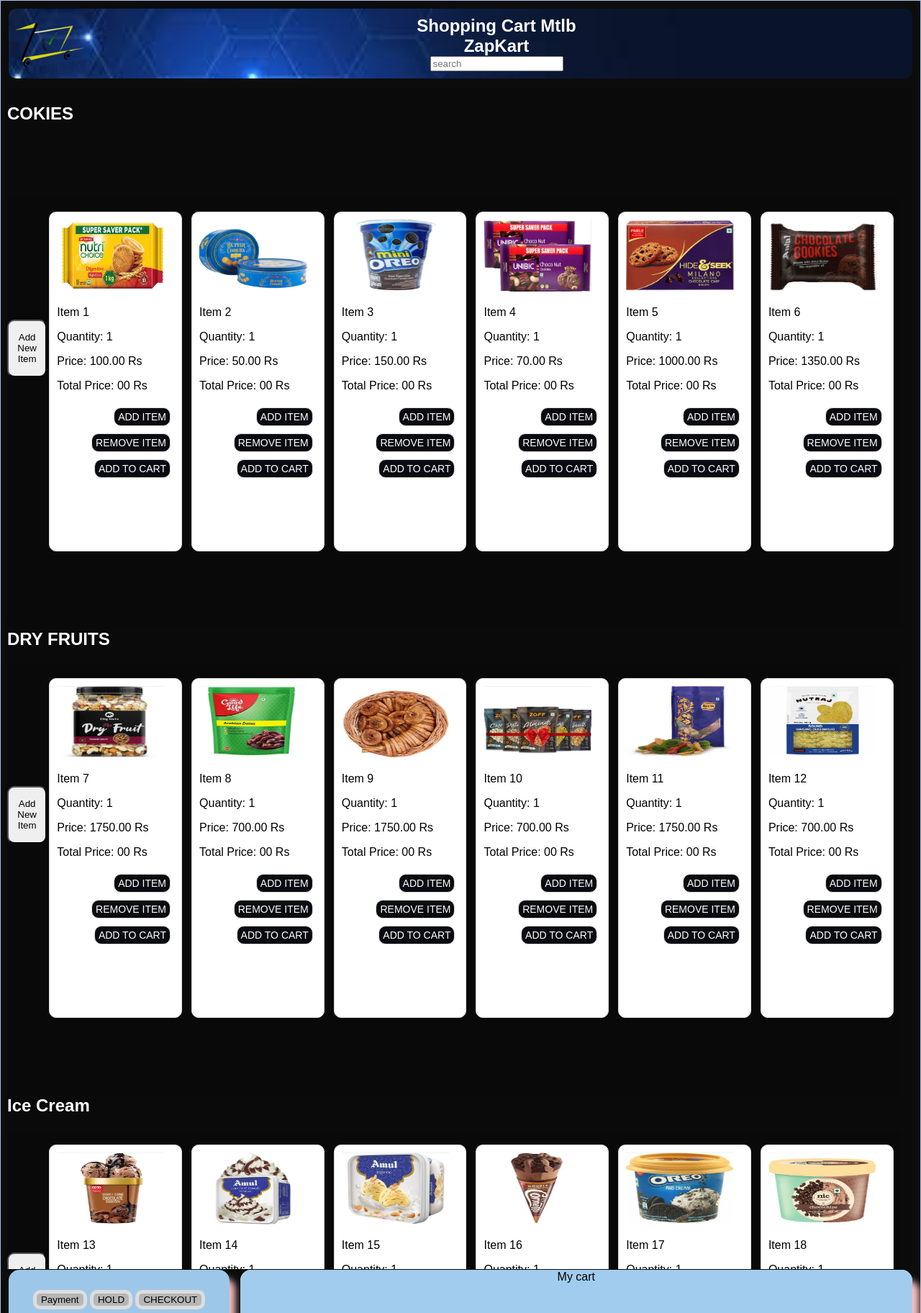
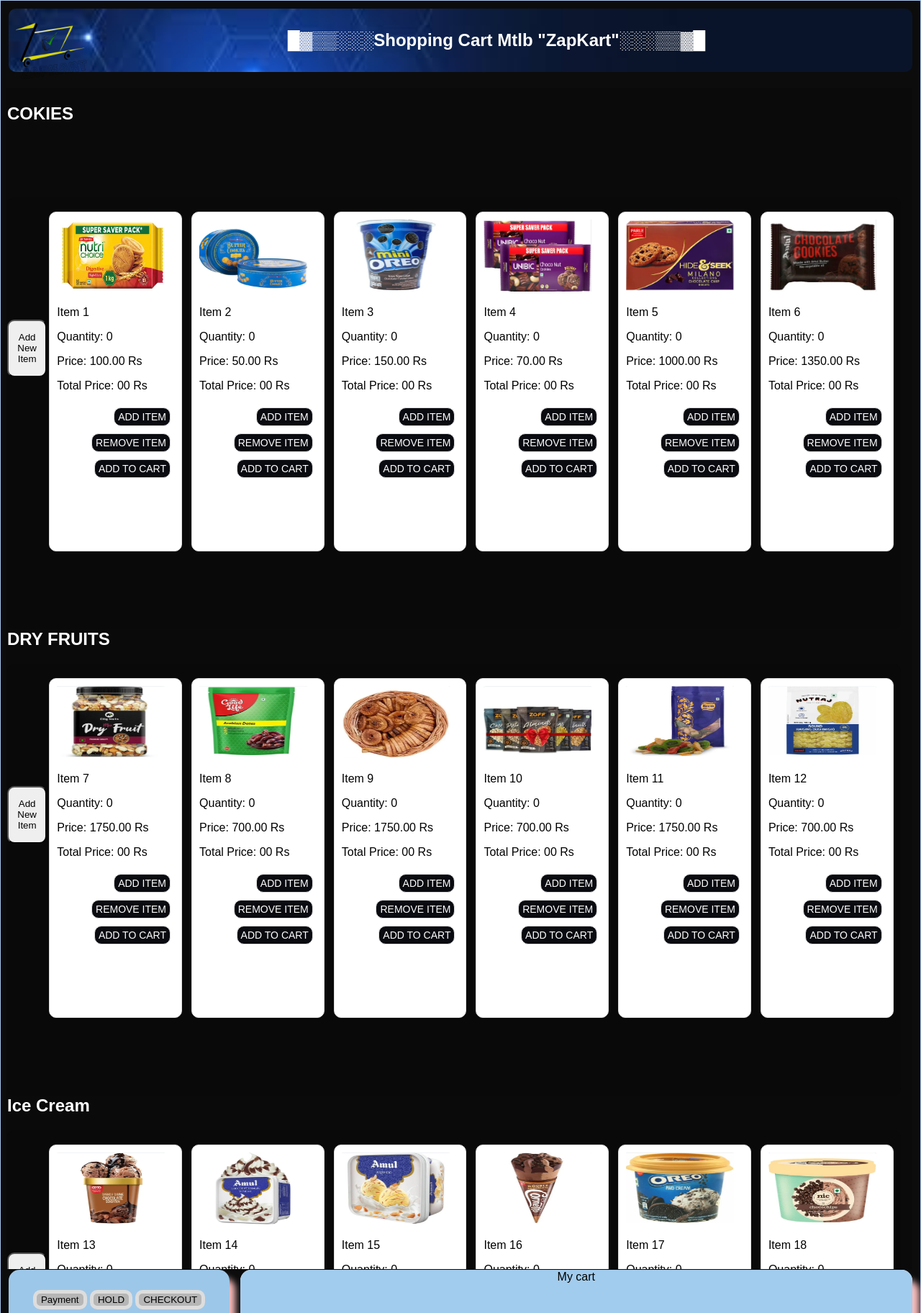
Before and after one commit to rahulrathore579/Zapkart, a PHP site: page / in a window 1280 px wide. Shown: the top 1824 px of the page at 72% size. Run offline with PHP 8.4, Linux system fonts and the light colour scheme.

Commit message:
changing

```diff
--- a/index.html
+++ b/index.html
@@ -11,18 +11,15 @@
 <body>
 
     <div class="loader">
-        <h1>WELCOME TO ZapKart</h1>
+        <div><h2>𝒫𝓁𝑒𝓈𝑒 𝓌𝒶𝒾𝓉..........</h2></div>
         <div class="spinner"></div><br>
-
+        <h1>𝓦𝓮𝓵𝓬𝓸𝓶𝓮 𝓽𝓸 𝓩𝓪𝓹𝓚𝓪𝓻𝓽</h1>
 
     </div>
     <section class="container" style="display: none;">
       <div class="header">
-            <img src="logo3.png" alt="Your logo" class="logo" >
-            <h2>Shopping Cart Mtlb<br>ZapKart</h2>
-            <div class="search">
-                <input type="text" placeholder="search">
-            </div>
+        <img src="logo3.png" alt="Your logo" class="logo" >
+            <h1>█▓▒▒░░░Shopping Cart Mtlb "ZapKart"░░░▒▒▓█</h1>
         </div>
     <section class="left-column">
             <div style="width: 100%; height:5vh">
@@ -33,7 +30,7 @@
             <div class="cart-item"  >
                 <img src="COKIES\Screenshot 2024-07-19 021354.png" alt="Item 1 Image" height="100px" width="150px">
                 <p class="item-name">Item 1</p>
-                <p class="quantity">Quantity: <span id="totalclick1">1</span></p>
+                <p class="quantity">Quantity: <span id="totalclick1">0</span></p>
                 <p class="price">Price: <span id="price1">100.00</span> Rs</p>
                 <p class="total-price">Total Price: <span id="totalprice1">00</span> Rs</p>
                 <div class="actions">
@@ -46,7 +43,7 @@
             <div class="cart-item">
                 <img src="COKIES\Screenshot 2024-07-19 021245.png" alt="Item 1 Image" height="100px" width="150px" >
                 <p class="item-name">Item 2</p>
-                <p class="quantity">Quantity: <span id="totalclick2">1</span></p>
+                <p class="quantity">Quantity: <span id="totalclick2">0</span></p>
                 <p class="price">Price: <span id="price2">50.00</span> Rs</p>
                 <p class="total-price">Total Price: <span id="totalprice2">00</span> Rs</p>
                 <div class="actions">
@@ -58,7 +55,7 @@
             <div class="cart-item">
                 <img src="COKIES\Screenshot 2024-07-19 021222.png" alt="Item 1 Image" height="100px" width="150px" >
                 <p class="item-name">Item 3</p>
-                <p class="quantity">Quantity: <span id="totalclick3">1</span></p>
+                <p class="quantity">Quantity: <span id="totalclick3">0</span></p>
                 <p class="price">Price: <span id="price3">150.00</span> Rs</p>
                 <p class="total-price">Total Price: <span id="totalprice3">00</span> Rs</p>
                 <div class="actions">
@@ -70,7 +67,7 @@
             <div class="cart-item">
                 <img src="COKIES\Screenshot 2024-07-19 021104.png" alt="Item 1 Image" height="100px" width="150px" >
                 <p class="item-name">Item 4</p>
-                <p class="quantity">Quantity: <span id="totalclick4">1</span></p>
+                <p class="quantity">Quantity: <span id="totalclick4">0</span></p>
                 <p class="price">Price: <span id="price4">70.00</span> Rs</p>
                 <p class="total-price">Total Price: <span id="totalprice4">00</span> Rs</p>
                 <div class="actions">
@@ -82,7 +79,7 @@
             <div class="cart-item">
                 <img src="COKIES\Screenshot 2024-07-19 021022.png" alt="Item 1 Image" height="100px" width="150px" >
                 <p class="item-name">Item 5</p>
-                <p class="quantity">Quantity: <span id="totalclick5">1</span></p>
+                <p class="quantity">Quantity: <span id="totalclick5">0</span></p>
                 <p class="price">Price: <span id="price5">1000.00</span> Rs</p>
                 <p class="total-price">Total Price: <span id="totalprice5">00</span> Rs</p>
                 <div class="actions">
@@ -94,7 +91,7 @@
             <div class="cart-item">
                 <img src="COKIES\Screenshot 2024-07-19 021001.png" alt="Item 1 Image" height="100px" width="150px" >
                 <p class="item-name">Item 6</p>
-                <p class="quantity">Quantity: <span id="totalclick6">1</span></p>
+                <p class="quantity">Quantity: <span id="totalclick6">0</span></p>
                 <p class="price">Price: <span id="price6">1350.00</span> Rs</p>
                 <p class="total-price">Total Price: <span id="totalprice6">00</span> Rs</p>
                 <div class="actions">
@@ -123,7 +120,7 @@
             <div class="cart-item">
                 <img src="dry\Screenshot 2024-07-19 153242.png" alt="Item 1 Image" height="100px" width="150px" >
                 <p class="item-name">Item 7</p>
-                <p class="quantity">Quantity: <span id="totalclick7">1</span></p>
+                <p class="quantity">Quantity: <span id="totalclick7">0</span></p>
                 <p class="price">Price: <span id="price7">1750.00</span> Rs</p>
                 <p class="total-price">Total Price: <span id="totalprice7">00</span> Rs</p>
                 <div class="actions">
@@ -135,7 +132,7 @@
             <div class="cart-item">
                 <img src="dry\Screenshot 2024-07-19 153257.png" alt="Item 1 Image" height="100px" width="150px" >
                 <p class="item-name">Item 8</p>
-                <p class="quantity">Quantity: <span id="totalclick8">1</span></p>
+                <p class="quantity">Quantity: <span id="totalclick8">0</span></p>
                 <p class="price">Price: <span id="price8">700.00</span> Rs</p>
                 <p class="total-price">Total Price: <span id="totalprice8">00</span> Rs</p>
                 <div class="actions">
@@ -147,7 +144,7 @@
             <div class="cart-item">
                 <img src="dry\Screenshot 2024-07-19 153332.png" alt="Item 1 Image" height="100px" width="150px" >
                 <p class="item-name">Item 9</p>
-                <p class="quantity">Quantity: <span id="totalclick9">1</span></p>
+                <p class="quantity">Quantity: <span id="totalclick9">0</span></p>
                 <p class="price">Price: <span id="price9">1750.00</span> Rs</p>
                 <p class="total-price">Total Price: <span id="totalprice9">00</span> Rs</p>
                 <div class="actions">
@@ -159,7 +156,7 @@
             <div class="cart-item">
                 <img src="dry\Screenshot 2024-07-19 153349.png" alt="Item 1 Image" height="100px" width="150px" >
                 <p class="item-name">Item 10</p>
-                <p class="quantity">Quantity: <span id="totalclick10">1</span></p>
+                <p class="quantity">Quantity: <span id="totalclick10">0</span></p>
                 <p class="price">Price: <span id="price10">700.00</span> Rs</p>
                 <p class="total-price">Total Price: <span id="totalprice10">00</span> Rs</p>
                 <div class="actions">
@@ -171,7 +168,7 @@
             <div class="cart-item">
                 <img src="dry\Screenshot 2024-07-19 153417.png" alt="Item 1 Image" height="100px" width="150px" >
                 <p class="item-name">Item 11</p>
-                <p class="quantity">Quantity: <span id="totalclick11">1</span></p>
+                <p class="quantity">Quantity: <span id="totalclick11">0</span></p>
                 <p class="price">Price: <span id="price11">1750.00</span> Rs</p>
                 <p class="total-price">Total Price: <span id="totalprice11">00</span> Rs</p>
                 <div class="actions">
@@ -183,7 +180,7 @@
             <div class="cart-item">
                 <img src="dry\Screenshot 2024-07-19 153540.png" alt="Item 1 Image" height="100px" width="150px" >
                 <p class="item-name">Item 12</p>
-                <p class="quantity">Quantity: <span id="totalclick12">1</span></p>
+                <p class="quantity">Quantity: <span id="totalclick12">0</span></p>
                 <p class="price">Price: <span id="price12">700.00</span> Rs</p>
                 <p class="total-price">Total Price: <span id="totalprice12">00</span> Rs</p>
                 <div class="actions">
@@ -212,7 +209,7 @@
             <div class="cart-item">
                 <img src="ice cream\Screenshot 2024-07-19 154337.png" alt="Item 1 Image" height="100px" width="150px" >
                 <p class="item-name">Item 13</p>
-                <p class="quantity">Quantity: <span id="totalclick13">1</span></p>
+                <p class="quantity">Quantity: <span id="totalclick13">0</span></p>
                 <p class="price">Price: <span id="price13">1750.00</span> Rs</p>
                 <p class="total-price">Total Price: <span id="totalprice13">00</span> Rs</p>
                 <div class="actions">
@@ -224,7 +221,7 @@
             <div class="cart-item">
                 <img src="ice cream\Screenshot 2024-07-19 154354.png" alt="Item 1 Image" height="100px" width="150px" >
                 <p class="item-name">Item 14</p>
-                <p class="quantity">Quantity: <span id="totalclick14">1</span></p>
+                <p class="quantity">Quantity: <span id="totalclick14">0</span></p>
                 <p class="price">Price: <span id="price14">700.00</span> Rs</p>
                 <p class="total-price">Total Price: <span id="totalprice14">00</span> Rs</p>
                 <div class="actions">
@@ -236,7 +233,7 @@
             <div class="cart-item">
                 <img src="ice cream\Screenshot 2024-07-19 154416.png" alt="Item 1 Image" height="100px" width="150px" >
                 <p class="item-name">Item 15</p>
-                <p class="quantity">Quantity: <span id="totalclick15">1</span></p>
+                <p class="quantity">Quantity: <span id="totalclick15">0</span></p>
                 <p class="price">Price: <span id="price15">1750.00</span> Rs</p>
                 <p class="total-price">Total Price: <span id="totalprice15">00</span> Rs</p>
                 <div class="actions">
@@ -248,7 +245,7 @@
             <div class="cart-item">
                 <img src="ice cream\Screenshot 2024-07-19 154506.png" alt="Item 1 Image" height="100px" width="150px" >
                 <p class="item-name">Item 16</p>
-                <p class="quantity">Quantity: <span id="totalclick16">1</span></p>
+                <p class="quantity">Quantity: <span id="totalclick16">0</span></p>
                 <p class="price">Price: <span id="price16">700.00</span> Rs</p>
                 <p class="total-price">Total Price: <span id="totalprice16">00</span> Rs</p>
                 <div class="actions">
@@ -260,7 +257,7 @@
             <div class="cart-item">
                 <img src="ice cream\Screenshot 2024-07-19 154523.png" alt="Item 1 Image" height="100px" width="150px" >
                 <p class="item-name">Item 17</p>
-                <p class="quantity">Quantity: <span id="totalclick17">1</span></p>
+                <p class="quantity">Quantity: <span id="totalclick17">0</span></p>
                 <p class="price">Price: <span id="price17">1750.00</span> Rs</p>
                 <p class="total-price">Total Price: <span id="totalprice17">00</span> Rs</p>
                 <div class="actions">
@@ -272,7 +269,7 @@
             <div class="cart-item">
                 <img src="ice cream\Screenshot 2024-07-19 154541.png" alt="Item 1 Image" height="100px" width="150px" >
                 <p class="item-name">Item 18</p>
-                <p class="quantity">Quantity: <span id="totalclick18">1</span></p>
+                <p class="quantity">Quantity: <span id="totalclick18">0</span></p>
                 <p class="price">Price: <span id="price18">700.00</span> Rs</p>
                 <p class="total-price">Total Price: <span id="totalprice18">00</span> Rs</p>
                 <div class="actions">
@@ -301,7 +298,7 @@
             <div class="cart-item">
                 <img src="vegetables\Screenshot 2024-07-19 155333.png" alt="Item 1 Image" height="100px" width="150px" >
                 <p class="item-name">Item 19</p>
-                <p class="quantity">Quantity: <span id="totalclick19">1</span></p>
+                <p class="quantity">Quantity: <span id="totalclick19">0</span></p>
                 <p class="price">Price: <span id="price19">1750.00</span> Rs</p>
                 <p class="total-price">Total Price: <span id="totalprice19">00</span> Rs</p>
                 <div class="actions">
@@ -313,7 +310,7 @@
             <div class="cart-item">
                 <img src="vegetables\Screenshot 2024-07-19 155354.png" alt="Item 1 Image" height="100px" width="150px" >
                 <p class="item-name">Item 20</p>
-                <p class="quantity">Quantity: <span id="totalclick20">1</span></p>
+                <p class="quantity">Quantity: <span id="totalclick20">0</span></p>
                 <p class="price">Price: <span id="price20">700.00</span> Rs</p>
                 <p class="total-price">Total Price: <span id="totalprice20">00</span> Rs</p>
                 <div class="actions">
@@ -325,7 +322,7 @@
             <div class="cart-item">
                 <img src="vegetables\Screenshot 2024-07-19 155416.png" alt="Item 1 Image" height="100px" width="150px" >
                 <p class="item-name">Item 21</p>
-                <p class="quantity">Quantity: <span id="totalclick21">1</span></p>
+                <p class="quantity">Quantity: <span id="totalclick21">0</span></p>
                 <p class="price">Price: <span id="price21">1750.00</span> Rs</p>
                 <p class="total-price">Total Price: <span id="totalprice21">00</span> Rs</p>
                 <div class="actions">
@@ -337,7 +334,7 @@
             <div class="cart-item">
                 <img src="vegetables\Screenshot 2024-07-19 155432.png" alt="Item 1 Image" height="100px" width="150px" >
                 <p class="item-name">Item 22</p>
-                <p class="quantity">Quantity: <span id="totalclick22">1</span></p>
+                <p class="quantity">Quantity: <span id="totalclick22">0</span></p>
                 <p class="price">Price: <span id="price22">700.00</span> Rs</p>
                 <p class="total-price">Total Price: <span id="totalprice22">00</span> Rs</p>
                 <div class="actions">
@@ -349,7 +346,7 @@
             <div class="cart-item">
                 <img src="vegetables\Screenshot 2024-07-19 155507.png" alt="Item 1 Image" height="100px" width="150px" >
                 <p class="item-name">Item 23</p>
-                <p class="quantity">Quantity: <span id="totalclick23">1</span></p>
+                <p class="quantity">Quantity: <span id="totalclick23">0</span></p>
                 <p class="price">Price: <span id="price23">1750.00</span> Rs</p>
                 <p class="total-price">Total Price: <span id="totalprice23">00</span> Rs</p>
                 <div class="actions">
@@ -361,7 +358,7 @@
             <div class="cart-item">
                 <img src="vegetables\Screenshot 2024-07-19 155714.png" alt="Item 1 Image" height="100px" width="150px" >
                 <p class="item-name">Item 24</p>
-                <p class="quantity">Quantity: <span id="totalclick24">1</span></p>
+                <p class="quantity">Quantity: <span id="totalclick24">0</span></p>
                 <p class="price">Price: <span id="price24">700.00</span> Rs</p>
                 <p class="total-price">Total Price: <span id="totalprice24">00</span> Rs</p>
                 <div class="actions">
@@ -390,7 +387,7 @@
             <div class="cart-item">
                 <img src="coffie\Screenshot 2024-07-19 155953.png" alt="Item 1 Image" height="100px" width="150px" >
                 <p class="item-name">Item 25</p>
-                <p class="quantity">Quantity: <span id="totalclick25">1</span></p>
+                <p class="quantity">Quantity: <span id="totalclick25">0</span></p>
                 <p class="price">Price: <span id="price25">1750.00</span> Rs</p>
                 <p class="total-price">Total Price: <span id="totalprice25">00</span> Rs</p>
                 <div class="actions">
@@ -402,7 +399,7 @@
             <div class="cart-item">
                 <img src="coffie\Screenshot 2024-07-19 160009.png" alt="Item 1 Image" height="100px" width="150px" >
                 <p class="item-name">Item 26</p>
-                <p class="quantity">Quantity: <span id="totalclick26">1</span></p>
+                <p class="quantity">Quantity: <span id="totalclick26">0</span></p>
                 <p class="price">Price: <span id="price26">700.00</span> Rs</p>
                 <p class="total-price">Total Price: <span id="totalprice26">00</span> Rs</p>
                 <div class="actions">
@@ -414,7 +411,7 @@
             <div class="cart-item">
                 <img src="coffie\Screenshot 2024-07-19 160030.png" alt="Item 1 Image" height="100px" width="150px" >
                 <p class="item-name">Item 27</p>
-                <p class="quantity">Quantity: <span id="totalclick27">1</span></p>
+                <p class="quantity">Quantity: <span id="totalclick27">0</span></p>
                 <p class="price">Price: <span id="price27">1750.00</span> Rs</p>
                 <p class="total-price">Total Price: <span id="totalprice27">00</span> Rs</p>
                 <div class="actions">
@@ -426,7 +423,7 @@
             <div class="cart-item">
                 <img src="coffie\Screenshot 2024-07-19 160100.png" alt="Item 1 Image" height="100px" width="150px" >
                 <p class="item-name">Item 28</p>
-                <p class="quantity">Quantity: <span id="totalclick28">1</span></p>
+                <p class="quantity">Quantity: <span id="totalclick28">0</span></p>
                 <p class="price">Price: <span id="price28">700.00</span> Rs</p>
                 <p class="total-price">Total Price: <span id="totalprice28">00</span> Rs</p>
                 <div class="actions">
@@ -438,7 +435,7 @@
             <div class="cart-item">
                 <img src="coffie\Screenshot 2024-07-19 160146.png" alt="Item 1 Image" height="100px" width="150px" >
                 <p class="item-name">Item 29</p>
-                <p class="quantity">Quantity: <span id="totalclick29">1</span></p>
+                <p class="quantity">Quantity: <span id="totalclick29">0</span></p>
                 <p class="price">Price: <span id="price29">1750.00</span> Rs</p>
                 <p class="total-price">Total Price: <span id="totalprice29">00</span> Rs</p>
                 <div class="actions">
@@ -450,7 +447,7 @@
             <div class="cart-item">
                 <img src="coffie\Screenshot 2024-07-19 160225.png" alt="Item 1 Image" height="100px" width="150px" >
                 <p class="item-name">Item 30</p>
-                <p class="quantity">Quantity: <span id="totalclick30">1</span></p>
+                <p class="quantity">Quantity: <span id="totalclick30">0</span></p>
                 <p class="price">Price: <span id="price30">700.00</span> Rs</p>
                 <p class="total-price">Total Price: <span id="totalprice30">00</span> Rs</p>
                 <div class="actions">
@@ -480,7 +477,7 @@
             <div class="cart-item">
                 <img src="shoes\Screenshot 2024-07-19 160520.png" alt="Item 1 Image" height="100px" width="150px" >
                 <p class="item-name">Item 31</p>
-                <p class="quantity">Quantity: <span id="totalclick31">1</span></p>
+                <p class="quantity">Quantity: <span id="totalclick31">0</span></p>
                 <p class="price">Price: <span id="price31">1750.00</span> Rs</p>
                 <p class="total-price">Total Price: <span id="totalprice31">00</span> Rs</p>
                 <div class="actions">
@@ -492,7 +489,7 @@
             <div class="cart-item">
                 <img src="shoes\Screenshot 2024-07-19 160547.png" alt="Item 1 Image" height="100px" width="150px" >
                 <p class="item-name">Item 32</p>
-                <p class="quantity">Quantity: <span id="totalclick32">1</span></p>
+                <p class="quantity">Quantity: <span id="totalclick32">0</span></p>
                 <p class="price">Price: <span id="price32">700.00</span> Rs</p>
                 <p class="total-price">Total Price: <span id="totalprice32">00</span> Rs</p>
                 <div class="actions">
@@ -504,7 +501,7 @@
             <div class="cart-item">
                 <img src="shoes\Screenshot 2024-07-19 160609.png" alt="Item 1 Image" height="100px" width="150px" >
                 <p class="item-name">Item 33</p>
-                <p class="quantity">Quantity: <span id="totalclick33">1</span></p>
+                <p class="quantity">Quantity: <span id="totalclick33">0</span></p>
                 <p class="price">Price: <span id="price33">1750.00</span> Rs</p>
                 <p class="total-price">Total Price: <span id="totalprice33">00</span> Rs</p>
                 <div class="actions">
@@ -516,7 +513,7 @@
             <div class="cart-item">
                 <img src="shoes\Screenshot 2024-07-19 160632.png" alt="Item 1 Image" height="100px" width="150px" >
                 <p class="item-name">Item 34</p>
-                <p class="quantity">Quantity: <span id="totalclick34">1</span></p>
+                <p class="quantity">Quantity: <span id="totalclick34">0</span></p>
                 <p class="price">Price: <span id="price34">700.00</span> Rs</p>
                 <p class="total-price">Total Price: <span id="totalprice34">00</span> Rs</p>
                 <div class="actions">
@@ -528,7 +525,7 @@
             <div class="cart-item">
                 <img src="shoes\Screenshot 2024-07-19 160709.png" alt="Item 1 Image" height="100px" width="150px" >
                 <p class="item-name">Item 35</p>
-                <p class="quantity">Quantity: <span id="totalclick35">1</span></p>
+                <p class="quantity">Quantity: <span id="totalclick35">0</span></p>
                 <p class="price">Price: <span id="price35">1750.00</span> Rs</p>
                 <p class="total-price">Total Price: <span id="totalprice35">00</span> Rs</p>
                 <div class="actions">
@@ -540,7 +537,7 @@
             <div class="cart-item">
                 <img src="shoes\Screenshot 2024-07-19 160725.png" alt="Item 1 Image" height="100px" width="150px" >
                 <p class="item-name">Item 36</p>
-                <p class="quantity">Quantity: <span id="totalclick36">1</span></p>
+                <p class="quantity">Quantity: <span id="totalclick36">0</span></p>
                 <p class="price">Price: <span id="price36">700.00</span> Rs</p>
                 <p class="total-price">Total Price: <span id="totalprice36">00</span> Rs</p>
                 <div class="actions">
@@ -562,7 +559,7 @@
         </div>
         </section>
 
-        <section  >
+        <section  class="bot">
           <div class="right-column">
             <div class="top-section">
                 My cart
@@ -585,18 +582,22 @@
 
         </section>
 
-        <section>
+        <section class="bot">
           <div>
             <div class="actions1">
                 <div class="sp"></div><br>
                 <a href="https://rahulrathore579.github.io/Zapkart/payment.html"><button class="suspend">Payment</button></a>
                 <button class="hold">HOLD</button>
-                <button class="checkout">CHECKOUT</button>
-                <p>Pay Price: <span id='pay'>0.00</span> Rs</p>
+                <button class="checkout" onclick="printTableData()">CHECKOUT</button>
+                <p>Pay Price: <span id="pay">0.00</span> Rs</p>
             </div>
         </div>
     </section>
     </section>
+
+
+
+
     <script defer>
         setTimeout(function() {
             // Remove loader
@@ -738,6 +739,6 @@
       reader.readAsDataURL(imageFile);
     });
   });
-    </script>
+    </scrip>
 </body>
 </html>
--- a/styles.css
+++ b/styles.css
@@ -158,6 +158,13 @@ margin-right: 10px;
     border-radius: 10px;
     align-items: center;
 }
+
+.suspend:hover, .hold:hover, .checkout:hover {
+    background-color: #8aaef6;
+    border: 5px solid #f12626;
+    border-radius: 10px;
+    align-items: center;
+}
 .scrollable-div {
     width: 500px;
     height: 280px;
```
